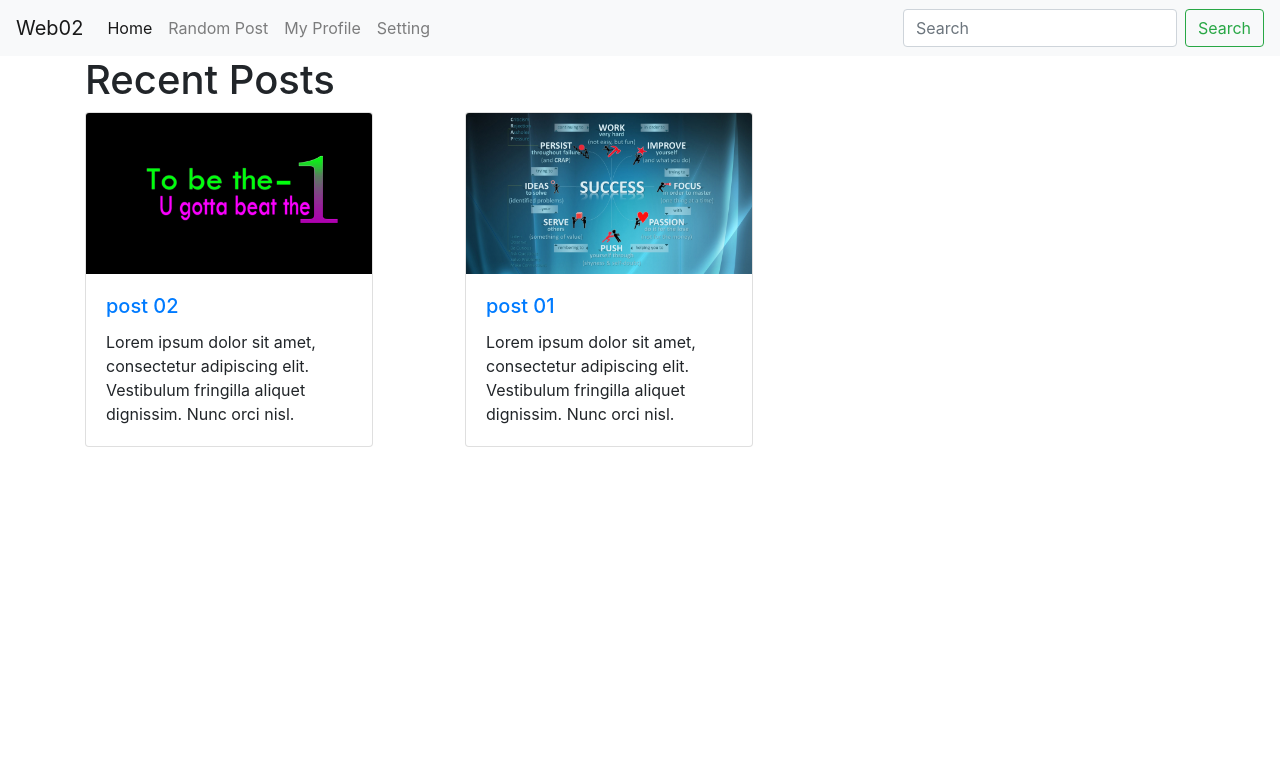
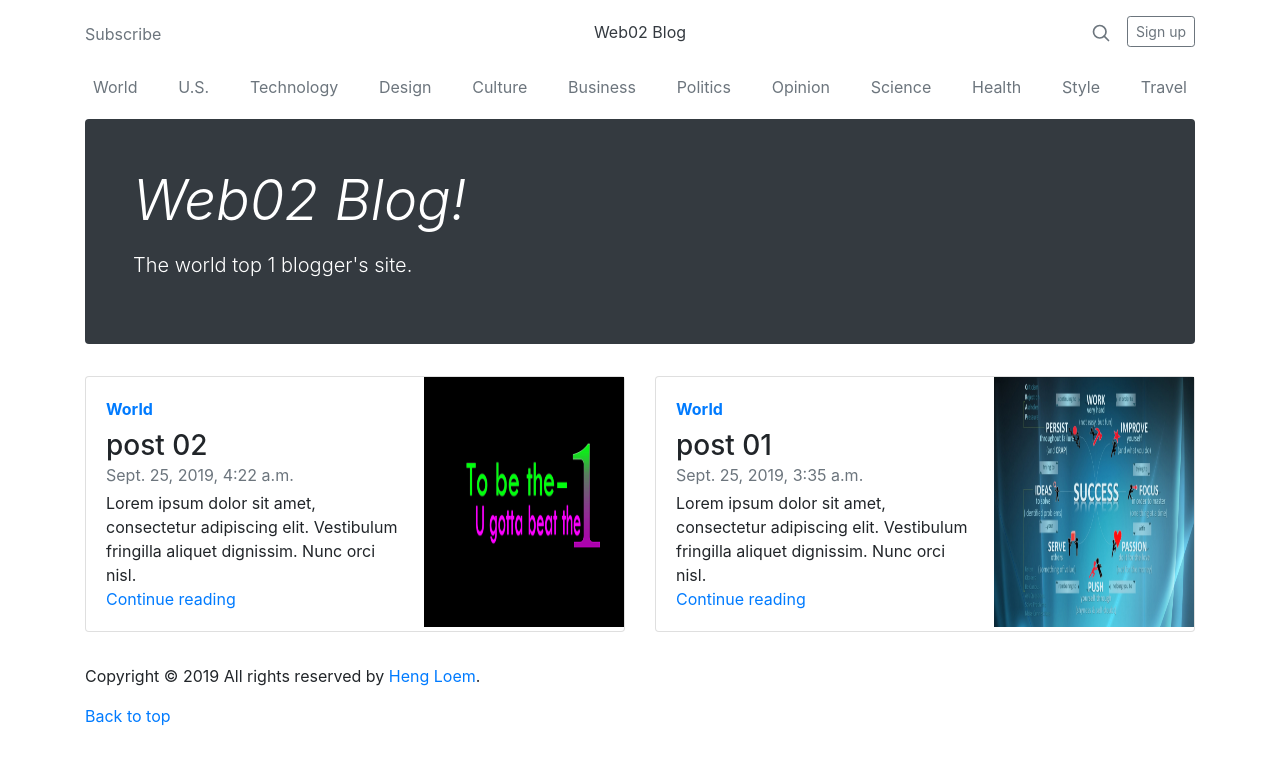
Before and after one commit to hengloem/py-web02, a Django app: page / in a window 1280 px wide. Shown: the top 765 px of the page. Run offline with Django 3.2, Linux system fonts and the light colour scheme; data comes from the database, SQL or seed files in the repository; some libraries are stand-ins or nearby versions.

Commit message:
Change interface

```diff
--- a/blog/templates/base.html
+++ b/blog/templates/base.html
@@ -7,45 +7,72 @@
     <title>{% block title %}Web02{% endblock %}</title>
 
     {% load static %}
-    <link rel="stylesheet" type="text/css" href="{% static 'css/style.css' %}" />
+    <link rel="stylesheet" type="text/css" href="{% static 'css/style.css' %}"/>
     {% load bootstrap4 %}
     {% bootstrap_css %}
     {% bootstrap_javascript jquery='full' %}
 </head>
-<body>
-    <nav class="navbar navbar-expand-lg navbar-light bg-light">
-      <a class="navbar-brand" href="/">Web02</a>
-      <button class="navbar-toggler" type="button" data-toggle="collapse" data-target="#navbarSupportedContent" aria-controls="navbarSupportedContent" aria-expanded="false" aria-label="Toggle navigation">
-        <span class="navbar-toggler-icon"></span>
-      </button>
+<body data-gr-c-s-loaded="true">
+<div class="container">
+    <header class="blog-header py-3">
+        <div class="row flex-nowrap justify-content-between align-items-center">
+            <div class="col-4 pt-1">
+                <a class="text-muted" href="#">Subscribe</a>
+            </div>
+            <div class="col-4 text-center">
+                <a class="blog-header-logo text-dark" href="/">Web02 Blog</a>
+            </div>
+            <div class="col-4 d-flex justify-content-end align-items-center">
+                <a class="text-muted" href="#">
+                    <svg xmlns="http://www.w3.org/2000/svg" width="20" height="20" viewBox="0 0 24 24" fill="none"
+                         stroke="currentColor" stroke-width="2" stroke-linecap="round" stroke-linejoin="round"
+                         class="mx-3">
+                        <circle cx="10.5" cy="10.5" r="7.5"></circle>
+                        <line x1="21" y1="21" x2="15.8" y2="15.8"></line>
+                    </svg>
+                </a>
+                <a class="btn btn-sm btn-outline-secondary" href="#">Sign up</a>
+            </div>
+        </div>
+    </header>
 
-      <div class="collapse navbar-collapse" id="navbarSupportedContent">
-        <ul class="navbar-nav mr-auto">
-          <li class="nav-item active">
-            <a class="nav-link" href="/">Home</a>
-          </li>
-          <li class="nav-item">
-            <a class="nav-link" href="#">Random Post</a>
-          </li>
-          <li class="nav-item">
-            <a class="nav-link" href="#">My Profile</a>
-          </li>
-          <li class="nav-item">
-            <a class="nav-link" href="#">Setting</a>
-          </li>
-        </ul>
+    <div class="nav-scroller py-1 mb-2">
+        <nav class="nav d-flex justify-content-between">
+            <a class="p-2 text-muted" href="#">World</a>
+            <a class="p-2 text-muted" href="#">U.S.</a>
+            <a class="p-2 text-muted" href="#">Technology</a>
+            <a class="p-2 text-muted" href="#">Design</a>
+            <a class="p-2 text-muted" href="#">Culture</a>
+            <a class="p-2 text-muted" href="#">Business</a>
+            <a class="p-2 text-muted" href="#">Politics</a>
+            <a class="p-2 text-muted" href="#">Opinion</a>
+            <a class="p-2 text-muted" href="#">Science</a>
+            <a class="p-2 text-muted" href="#">Health</a>
+            <a class="p-2 text-muted" href="#">Style</a>
+            <a class="p-2 text-muted" href="#">Travel</a>
+        </nav>
+    </div>
 
-        <form class="form-inline my-2 my-lg-0">
-          <input class="form-control mr-sm-2" type="search" placeholder="Search" aria-label="Search">
-          <button class="btn btn-outline-success my-2 my-sm-0" type="submit">Search</button>
-        </form>
-      </div>
-    </nav>
-
-    <div id="content">
+    <div class="jumbotron p-3 p-md-5 text-white rounded bg-dark">
+        <div class="col-md-6 px-0">
+            <h1 class="display-4 font-italic">Web02 Blog!</h1>
+            <p class="lead my-3">The world top 1 blogger's site.</p>
+        </div>
+    </div>
+    <!-- Post Here -->
+    <div class="row mb-2">
         {% block content %}
-            This is block home.
+        This is fallback text.
         {% endblock %}
     </div>
+        <footer class="footer">
+        <p>Copyright © 2019 All rights reserved by <a href="http://loemheng.site123.me">Heng Loem</a>.
+        </p>
+        <p>
+            <a href="#">Back to top</a>
+        </p>
+    </footer>
+</div>
+
 </body>
 </html>
--- a/blog/templates/index.html
+++ b/blog/templates/index.html
@@ -1,22 +1,22 @@
 {% extends 'base.html' %}
 {% block content %}
-    <div class="container">
-        <div class="row">
-            <div class="col-md-12">
-                <h1>Recent Posts</h1>
-            </div>
-            {% for post in posts %}
-                <div class="col-md-4">
-                    <div class="card" style="width: 18rem;">
-                      <img class="card-img-top" src="{{ post.image.url }}" alt="Card image cap">
-                      <div class="card-body">
-                        <h5 class="card-title"><a href="/post/{{ post.slug }}">{{ post.title }}</a></h5>
-                        <p class="card-text">{{ post.summary }}</p>
-                      </div>
-                    </div>
-                </div>
-            {% endfor %}
+
+{% for post in posts %}
+<div class="col-md-6">
+    <div class="card flex-md-row mb-4 box-shadow h-md-250">
+        <div class="card-body d-flex flex-column align-items-start">
+            <strong class="d-inline-block mb-2 text-primary">World</strong>
+            <h3 class="mb-0">{{ post.title }}</h3>
+            <div class="mb-1 text-muted">{{ post.created }}</div>
+            <p class="card-text mb-auto">{{ post.summary }}</p>
+            <a href="/post/{{ post.slug }}">Continue reading</a>
         </div>
+        <img class="card-img-right flex-auto d-none d-md-block" data-src="holder.js/200x250?theme=thumb"
+             alt="Thumbnail [200x250]" style="width: 200px; height: 250px;"
+             src="{{ post.image.url }}"
+             data-holder-rendered="true">
     </div>
+</div>
+{% endfor %}
 
 {% endblock %}
```
Also changed, not shown: blog/templates/post.html (+7 -3 lines), README.md.
